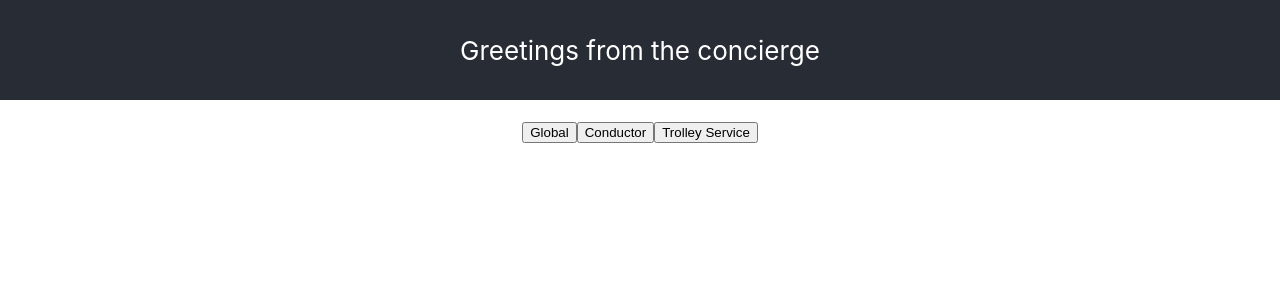
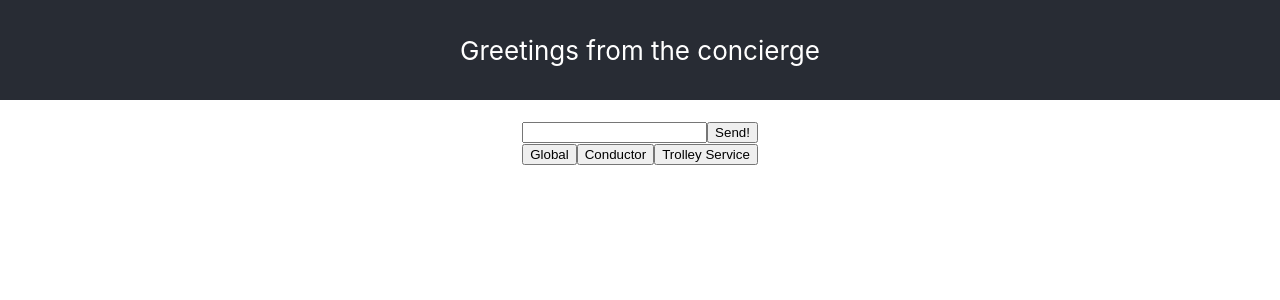
Before and after one commit to Roo220/hacktrain-ui-concierge, a React (Create React App) app: page / in a window 1280 px wide. Both pictures are taken after typing "Sample", "Sample" into the empty fields and a click on the input "Submit". Shown: the top 300 px of the page. Built offline with nearby package versions, Linux system fonts and the light colour scheme.

Commit message:
Text box added

```diff
--- a/src/Messages.js
+++ b/src/Messages.js
@@ -5,10 +5,19 @@ class Messages extends Component {
     super(props)
     this.state = {
       room: props.room || "",
-      messages: []
+      messages: [],
+      messageBox: ""
     }
 
     this.getMessages = this.getMessages.bind(this)
+    this.sendMessage = this.sendMessage.bind(this)
+    this.updateInput = this.updateInput.bind(this)
+  }
+
+  sendMessage(event) {
+    console.log(this.state.messageBox);
+    console.log(this.props.room+"asfasfsaf");
+    event.preventDefault();
   }
 
   getMessages(room) {
@@ -31,13 +40,20 @@ class Messages extends Component {
     []
   }
 
+  updateInput(event) {
+    const target = event.target;
+    const key = target.name
+    const value = target.value
+
+    this.setState({[key]: value});
+  }
+
   componentDidMount(){
     this.setState({messages: this.getMessages(this.state.room)});
   }
 
   componentDidUpdate(prevProps) {
     // Typical usage (don't forget to compare props):
-    console.log("prev props: ", prevProps)
     if (this.props.room !== prevProps.room) {
       this.setState({
         messages: this.getMessages(this.props.room)
@@ -57,6 +73,10 @@ class Messages extends Component {
           </div>
         ))
         }
+        <form name="object" onSubmit={this.sendMessage}>
+          <input type="text" name="messageBox" value={this.state.messageBox} onChange={this.updateInput}/>
+          <input type="submit" value="Send!" />
+        </form>
       </div>
     )
   }
```
Also changed, not shown: 1 other file (tests, documents, lock files or other folders).
